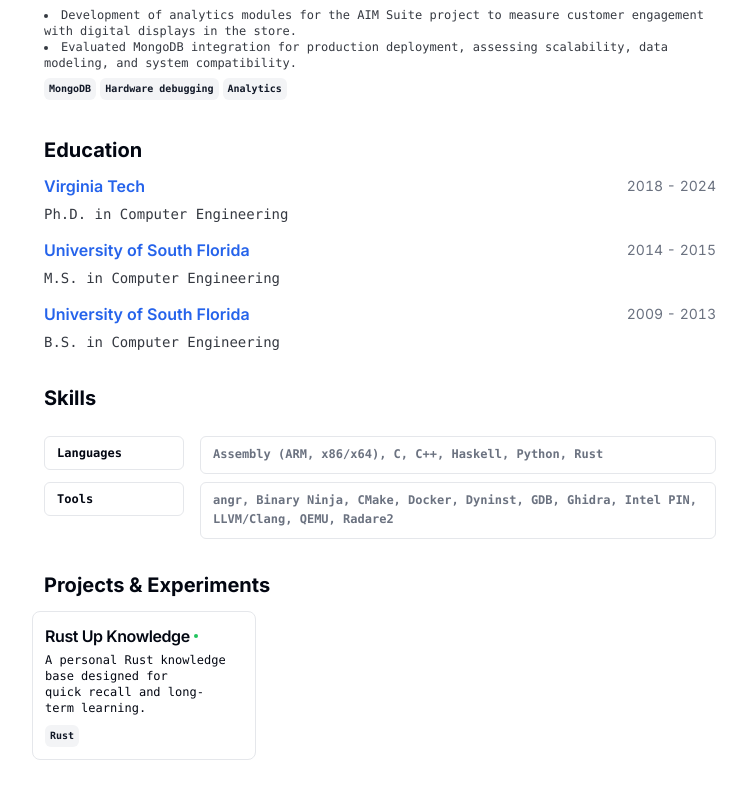
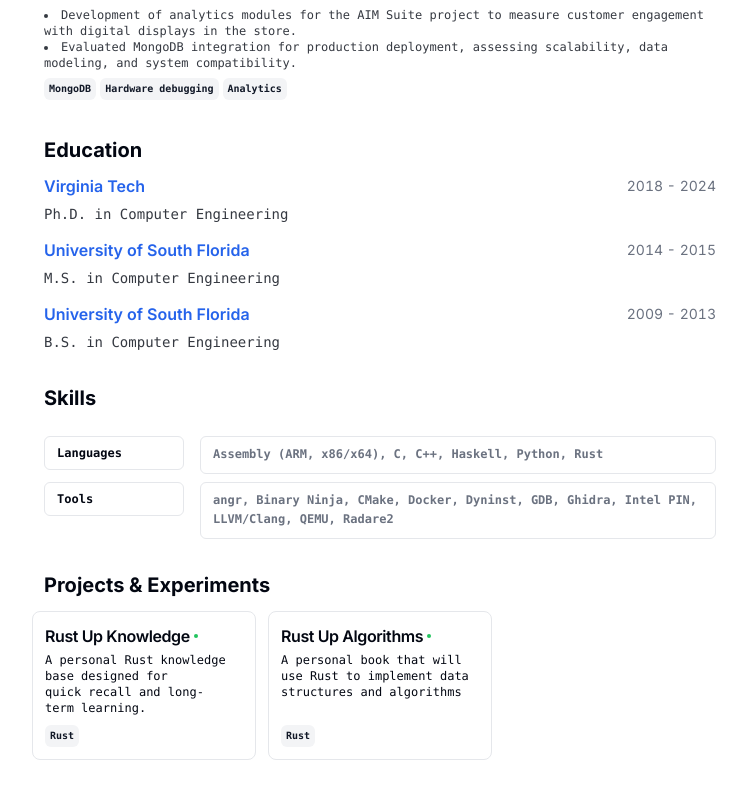
Before and after one commit to boba-jjang/boba-jjang.github.io, a Next.js app: page / in a window 1280 px wide. Shown: the part 1485-2283 px from the top of the page, without its empty margins (260-1007 px from the left). Built offline with nearby package versions, Linux system fonts and the light colour scheme.

Commit message:
Rust Up Algorithms link added

```diff
--- a/src/data/resume-data.tsx
+++ b/src/data/resume-data.tsx
@@ -284,25 +284,18 @@ export const RESUME_DATA: ResumeData = {
         href: "https://boba-jjang.github.io/rust-up-knowledge/",
       },
     },
-    // {
-    //   title: "Consultly",
-    //   techStack: [
-    //     "TypeScript",
-    //     "Next.js",
-    //     "Vite",
-    //     "GraphQL",
-    //     "WebRTC",
-    //     "Tailwind CSS",
-    //     "PostgreSQL",
-    //     "Redis",
-    //   ],
-    //   description:
-    //     "Platform for online consultations with real-time video meetings and scheduling",
-    //   link: {
-    //     label: "consultly.com",
-    //     href: "https://consultly.com/",
-    //   },
-    // },
+    {
+      title: "Rust Up Algorithms",
+      techStack: [
+        "Rust",
+      ],
+      description:
+        "A personal book that will use Rust to implement data structures and algorithms",
+      link: {
+        label: "rust-up-algorithms",
+        href: "https://boba-jjang.github.io/rust-up-algorithms/",
+      },
+    },
     // {
     //   title: "Minimalist CV",
     //   techStack: ["TypeScript", "Next.js", "Tailwind CSS"],
```
